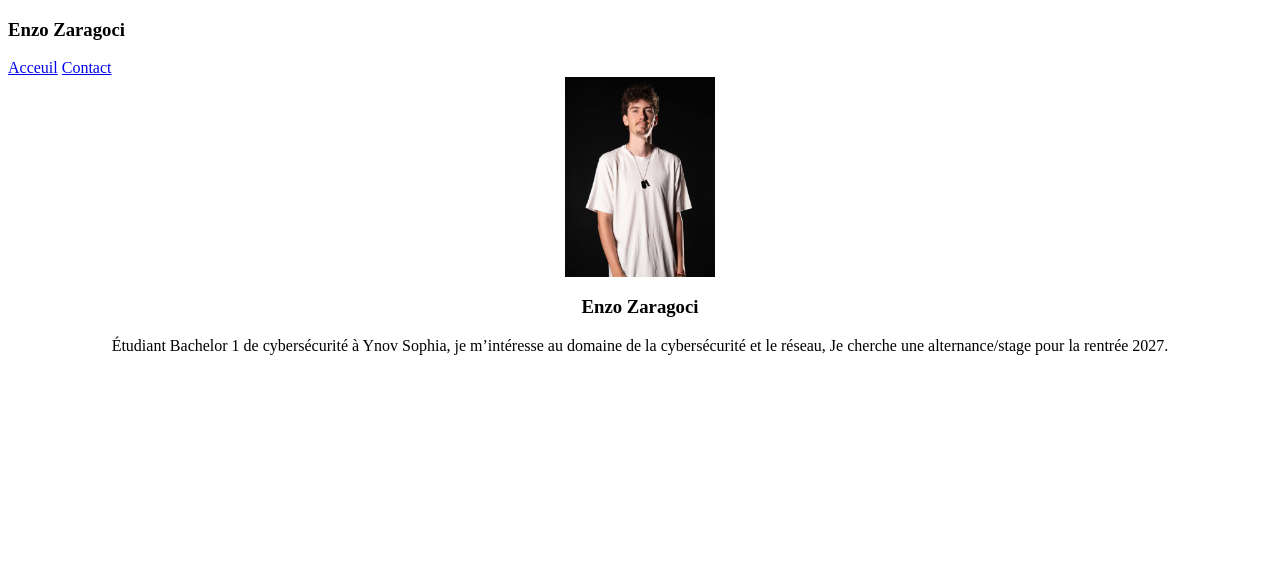
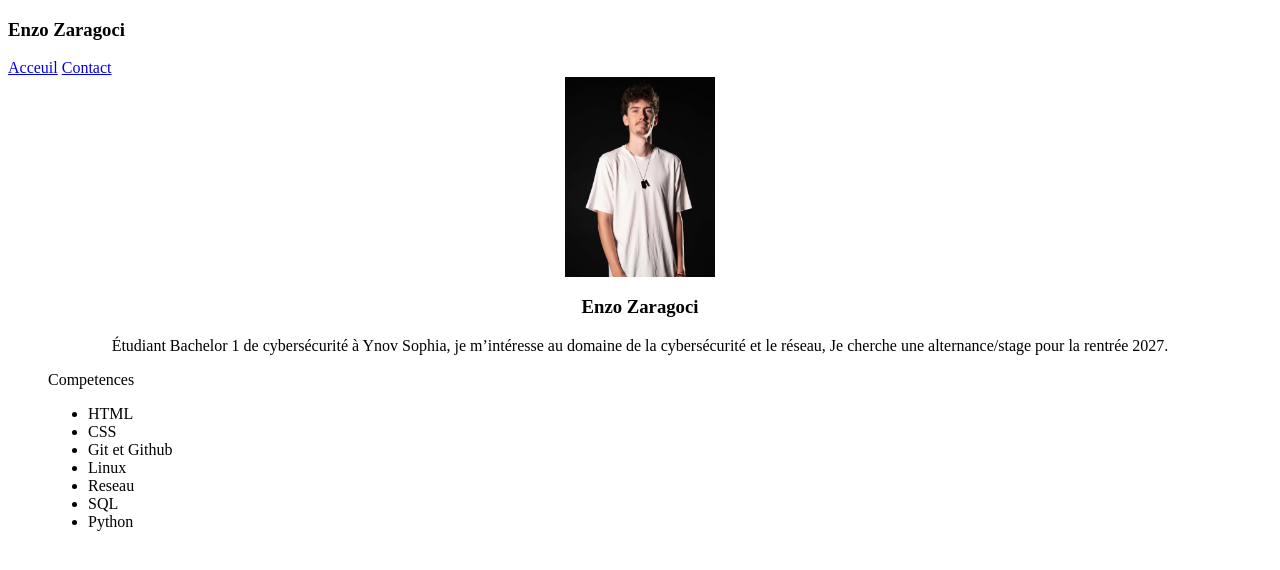
Before and after one commit to ItsForTheVibes/Portfolio, a plain HTML site: page index.html in a window 1280 px wide. Drawn offline with Linux system fonts and the light colour scheme.

Commit message:
competences

```diff
--- a/index.html
+++ b/index.html
@@ -16,5 +16,17 @@
         <img src="Photo professionel.jpg" alt="Photo professionel" width="150" height="200">
         <h3 style="text-align:center">Enzo Zaragoci</h3>
         <p style="text-align:center">Étudiant Bachelor 1 de cybersécurité à Ynov Sophia, je m’intéresse au domaine de la cybersécurité et le réseau, Je cherche une alternance/stage pour la rentrée 2027.</p>
+        <figure>
+        <figcaption>Competences</figcaption>
+            <ul>
+                <li>HTML</li>
+                <li>CSS</li>
+                <li>Git et Github</li>
+                <li>Linux</li>
+                <li>Reseau</li>
+                <li>SQL</li>
+                <li>Python</li>
+            </ul>
+        </figure>
     </body>
 </html>
```
